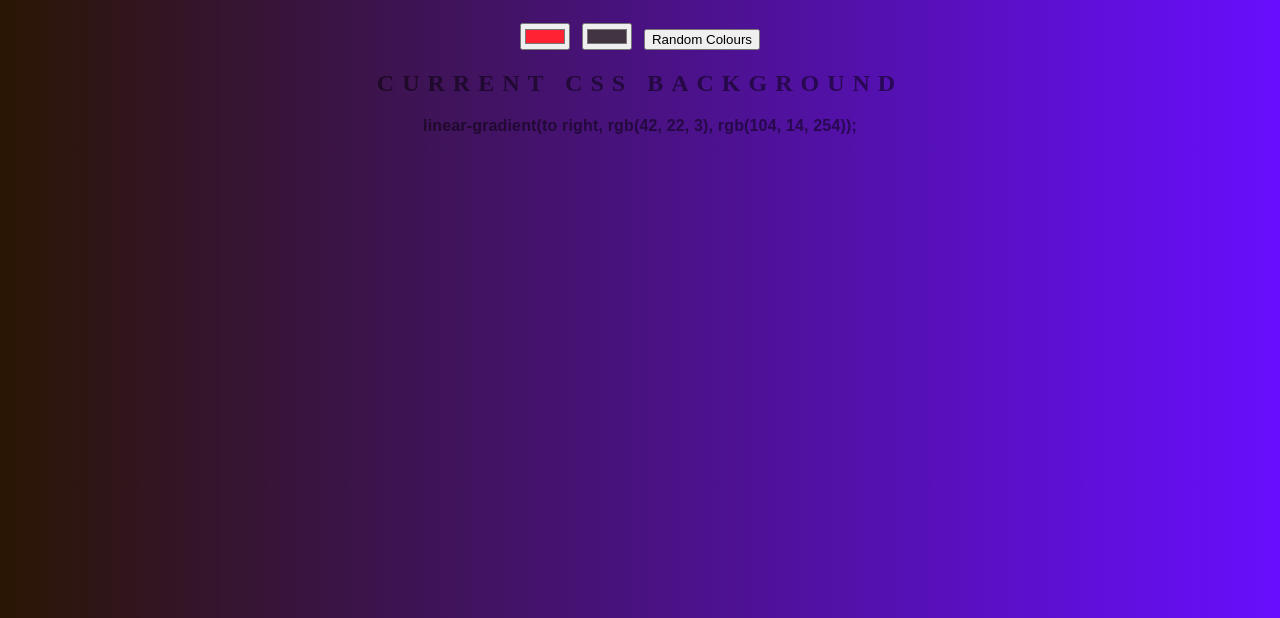
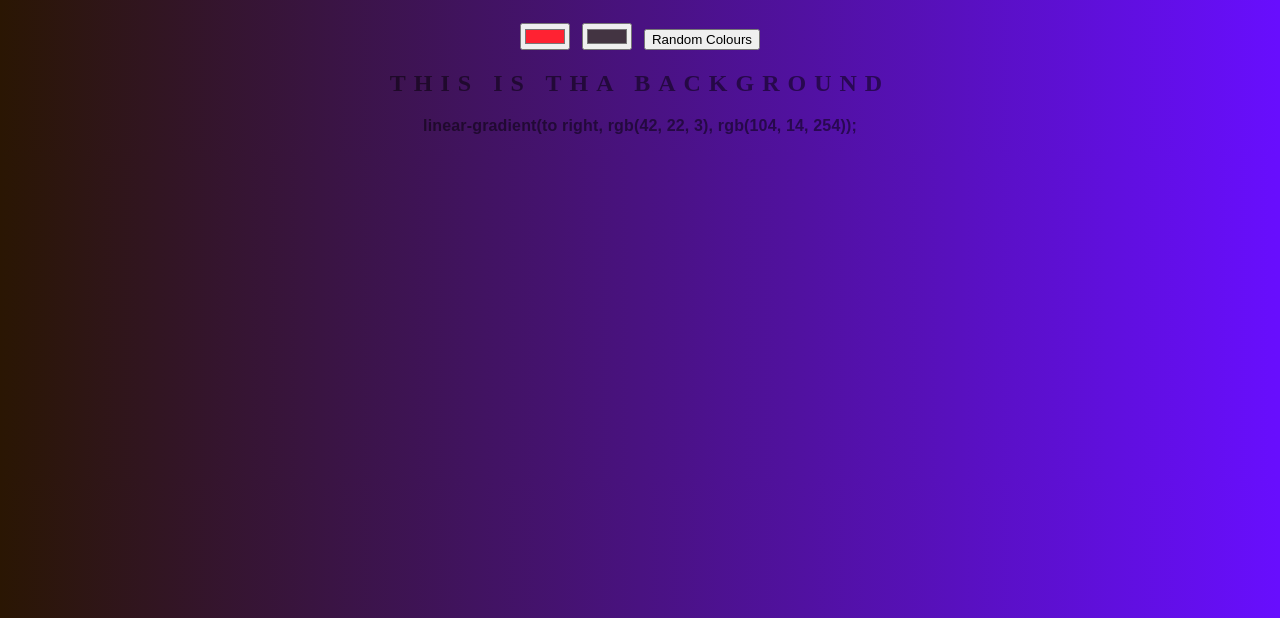
Before and after one commit to hera0/background-generator, a plain HTML site: page index.html in a window 1280 px wide. Shown: the part 182-800 px from the top of the page. Drawn offline with Linux system fonts and the light colour scheme.

Commit message:
changed text background

```diff
--- a/index.html
+++ b/index.html
@@ -9,7 +9,7 @@
 	<input class="color1" type="color" name="color1" value="#ff2232">
 	<input class="color2" type="color" name="color2" value="#433442">
 	<button id="random">Random Colours</button>
-	<h2>Current CSS Background</h2>
+	<h2>This is tha Background</h2>
 	<h3></h3>
 	<script type="text/javascript" src="script.js"></script>
 </body>
```
